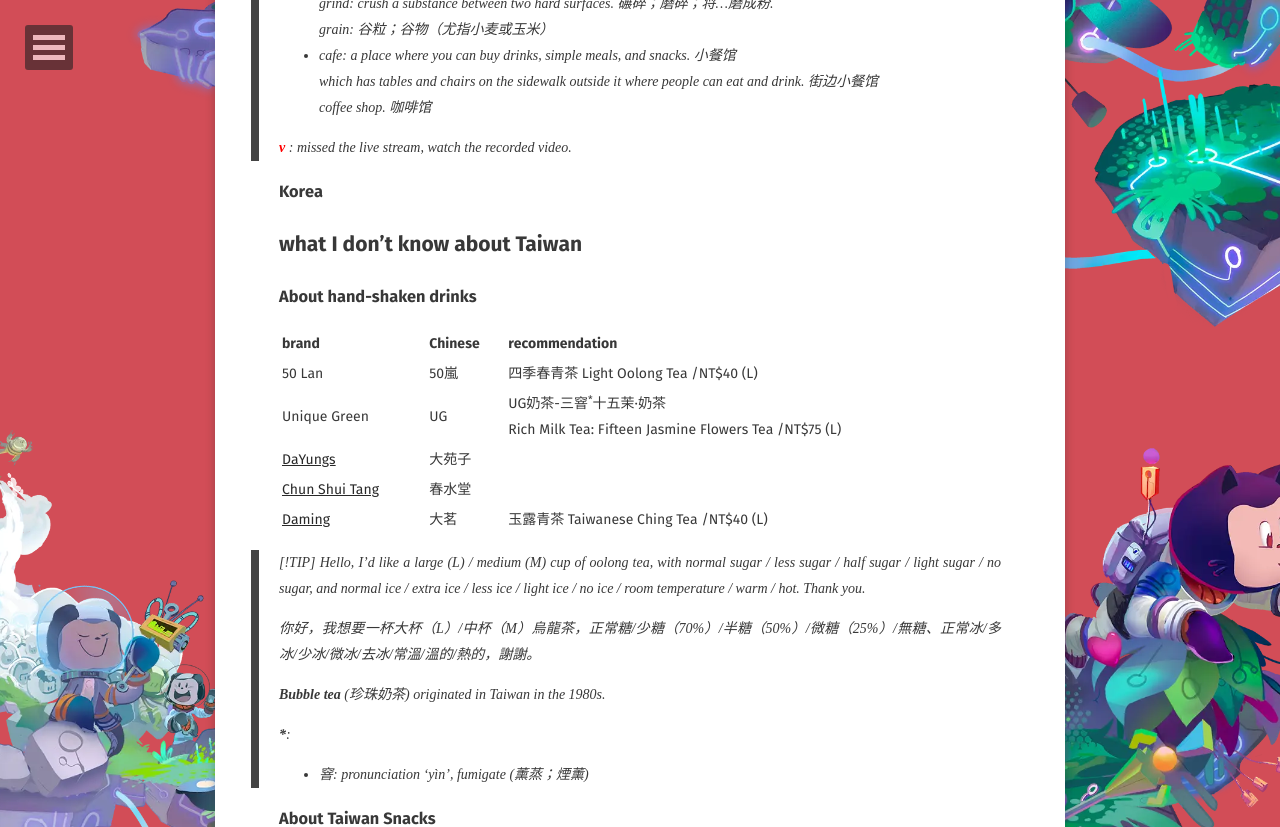
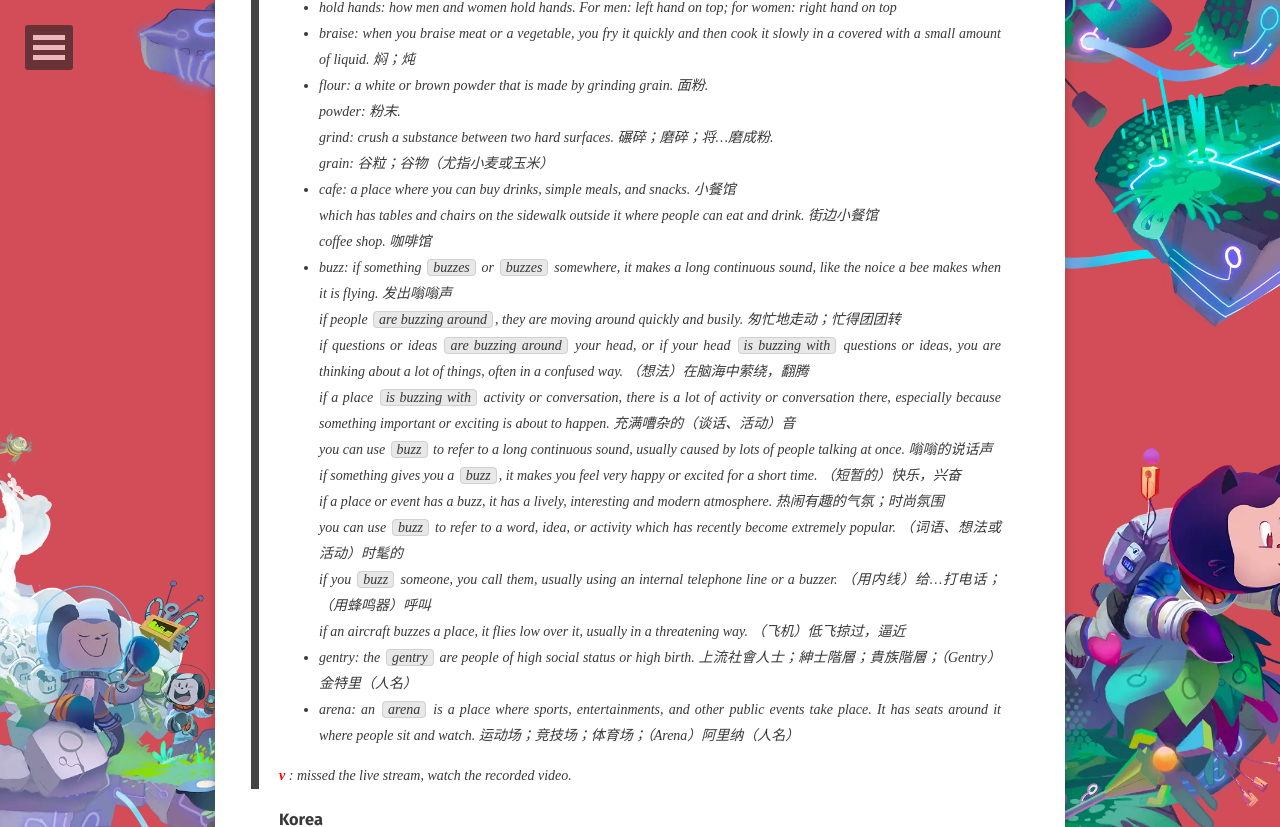
Before and after one commit to WebPavel/WebPavel.github.io, a Jekyll site: the page built from _posts/2026-08-23-Twitch-streamer-records.md, in a window 1280 px wide and 900 px high, scrolled down 2362 px, cut to the strip 0-827 px from the top of the window. Built offline with Jekyll 4.4.1, drawn with Linux system fonts in a browser that asks for light colours; some web fonts are replaced; comment, search, counter and statistics services are not loaded; some of the changed text lies outside the part shown.

Commit message:
feat: update the latest outdoor activities of streamers on Twitch in Taiwan

```diff
--- a/_posts/2026-08-23-Twitch-streamer-records.md
+++ b/_posts/2026-08-23-Twitch-streamer-records.md
@@ -31,6 +31,7 @@
 | Section 1, Kaifeng Street, Zhongzheng District, Taipei City                                     | @mmgeneral          | August 31, 2026   | 1,6                  |                  | @Liang Pin beef noodles 良品牛肉麵 @Ruyi sunny cake 如邑堂 @Ximending 西門町 @payphone<sup>*</sup> @hold hands<sup>*</sup> @DonDonDonki 唐吉訶德 | @tour @restaurant @Taipei main station (台北車站)               |
 | Qingguang market, Zhongshan district, Taipei city 晴光市場<sup><font color='red'>v</font></sup> | @mmgeneral          | September 4, 2026 | 1                    | Michelin, 6.5/10 | @HuangJi braised<sup>*</sup> pork rice 黃記魯肉飯 @Tatung university 大同大學 @lottery                                                           | @restaurant                                                     |
 | Ximending 西門町<sup><font color='red'>v</font></sup>                                           | @mmgeneral          | September 7, 2026 | 1,6                  |                  | @Ay-Chung flour-rice<sup>\*</sup> noodle 阿宗麵線 @Oromo cafe<sup>*</sup> 奧蘿茉 @StarBeary 熊嗨星樂園                                           | @restaurant @tour @claw machine @Taipei main station (台北車站) |
+| Taipei Arena<sup>*</sup>, Nanjing East Road, Songshan district, Taipei city 松山區臺北小巨蛋    | @mmgeneral          | September 8, 2026 | 1,2                  | 7/10             | @Ento Buzz<sup>\*</sup> 蟲蟲巴斯 @Gentry<sup>*</sup> Noodle 仕紳品麵 @lottery @FunStarCatch Fun星球                                              | @restaurant                                                     |
 
 > __*__:
 > - category: 1=restaurant, 2=exhibition, 3=show, 4=handmade, 5=gathering, 6=tour
@@ -42,6 +43,18 @@
 > - braise: when you braise meat or a vegetable, you fry it quickly and then cook it slowly in a covered with a small amount of liquid. 焖；炖
 > - flour: a white or brown powder that is made by grinding grain. 面粉.<br/>powder: 粉末.<br/>grind: crush a substance between two hard surfaces. 碾碎；磨碎；将...磨成粉.<br/>grain: 谷粒；谷物（尤指小麦或玉米）
 > - cafe: a place where you can buy drinks, simple meals, and snacks. 小餐馆<br/>which has tables and chairs on the sidewalk outside it where people can eat and drink. 街边小餐馆<br/>coffee shop. 咖啡馆
+> - buzz: if something `buzzes` or `buzzes` somewhere, it makes a long continuous sound, like the noice a bee makes when it is flying. 发出嗡嗡声<br/>
+>   if people `are buzzing around`, they are moving around quickly and busily. 匆忙地走动；忙得团团转<br/>
+>   if questions or ideas `are buzzing around` your head, or if your head `is buzzing with` questions or ideas, you are thinking about a lot of things, often in a confused way. （想法）在脑海中萦绕，翻腾<br/>
+>   if a place `is buzzing with` activity or conversation, there is a lot of activity or conversation there, especially because something important or exciting is about to happen. 充满嘈杂的（谈话、活动）音<br/>
+>   you can use `buzz` to refer to a long continuous sound, usually caused by lots of people talking at once. 嗡嗡的说话声<br/>
+>   if something gives you a `buzz`, it makes you feel very happy or excited for a short time. （短暂的）快乐，兴奋<br/>
+>   if a place or event has a buzz, it has a lively, interesting and modern atmosphere. 热闹有趣的气氛；时尚氛围<br/>
+>   you can use `buzz` to refer to a word, idea, or activity which has recently become extremely popular. （词语、想法或活动）时髦的<br/>
+>   if you `buzz` someone, you call them, usually using an internal telephone line or a buzzer. （用内线）给...打电话；（用蜂鸣器）呼叫<br/>
+>   if an aircraft buzzes a place, it flies low over it, usually in a threatening way. （飞机）低飞掠过，逼近
+> - gentry: the `gentry` are people of high social status or high birth. 上流社會人士；紳士階層；貴族階層；（Gentry）金特里（人名）
+> - arena: an `arena` is a place where sports, entertainments, and other public events take place. It has seats around it where people sit and watch. 运动场；竞技场；体育场；（Arena）阿里纳（人名）
 >
 > __<font color='red'>v</font>__: missed the live stream, watch the recorded video.
 
```
